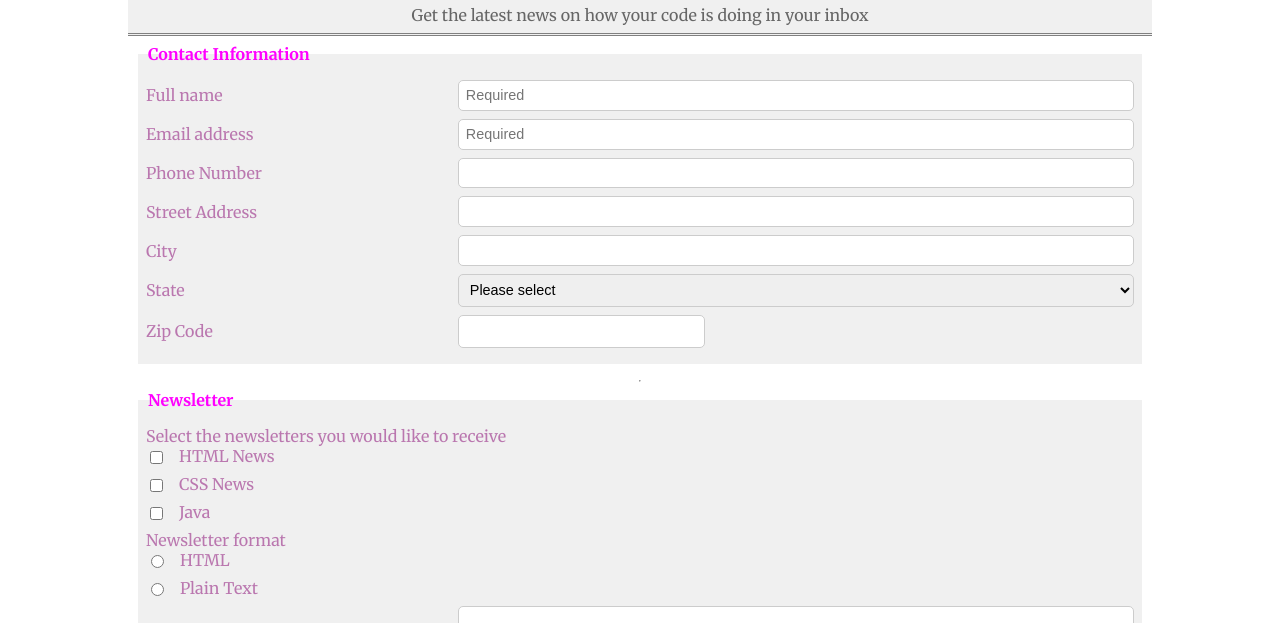
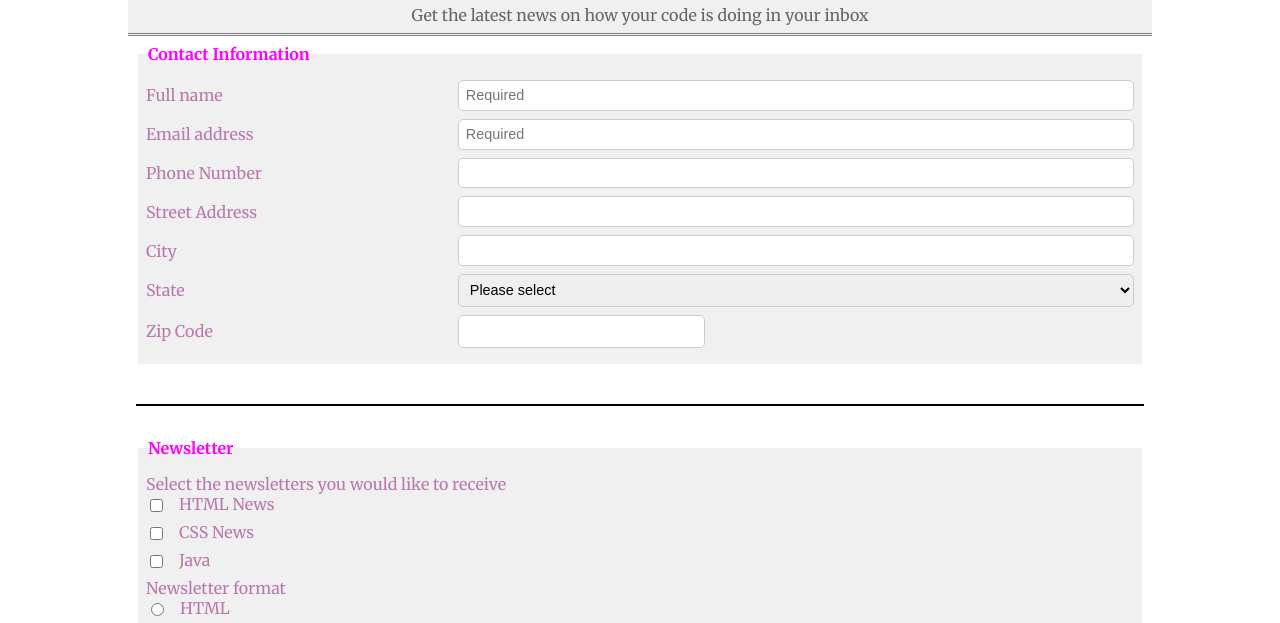
Before and after one commit to christianahatagan/Project-3, a plain HTML site: page index.html in a window 1280 px wide. Shown: the part 98-721 px from the top of the page. Drawn offline with Linux system fonts and the light colour scheme.

Commit message:
added hr

```diff
--- a/css/style.css
+++ b/css/style.css
@@ -62,6 +62,13 @@ main {
 form {
     display: flex;
     flex-direction: column;
+}
+
+hr {
+    border: 0;
+    height: 2px; /* Adjust the thickness of the line */
+    background: black; /* Dark color to match the top bar */
+    margin: 2rem 0; /* Add some spacing above and below the line */
 }
 
 fieldset {
```
